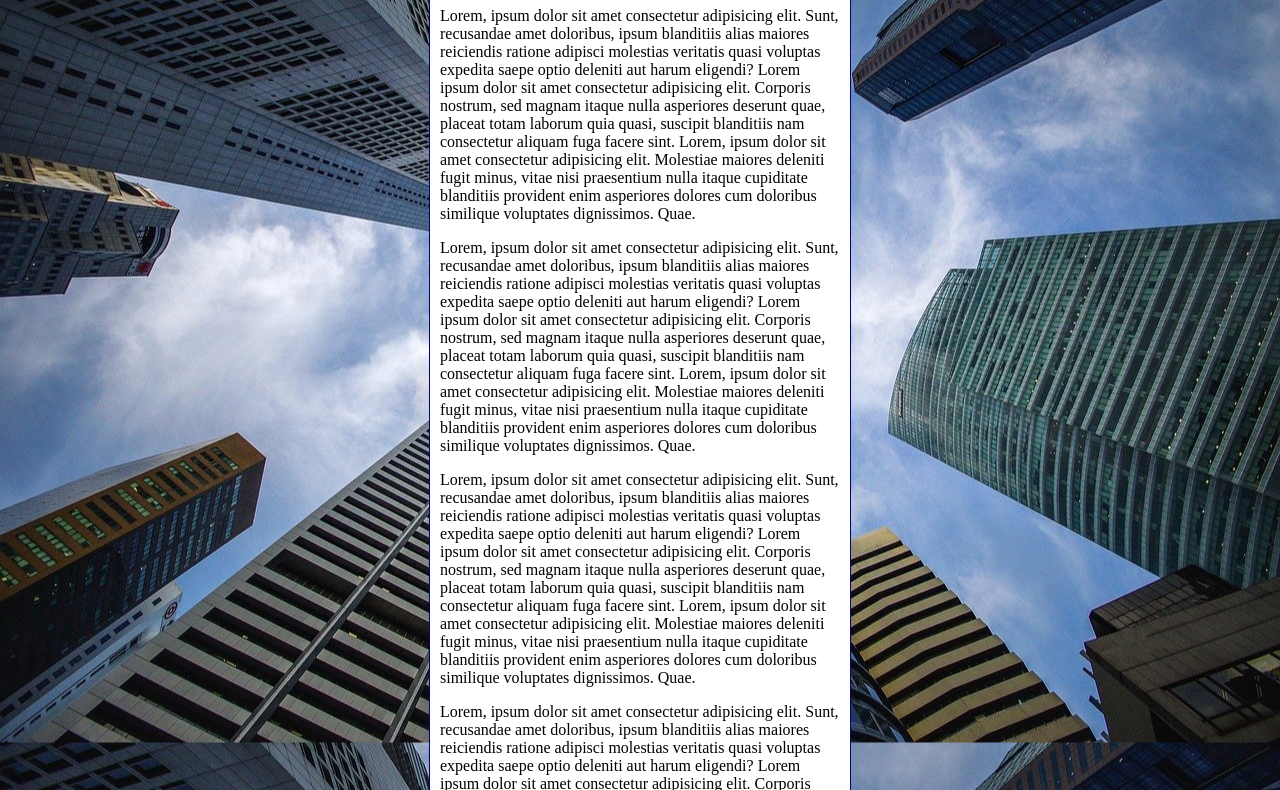
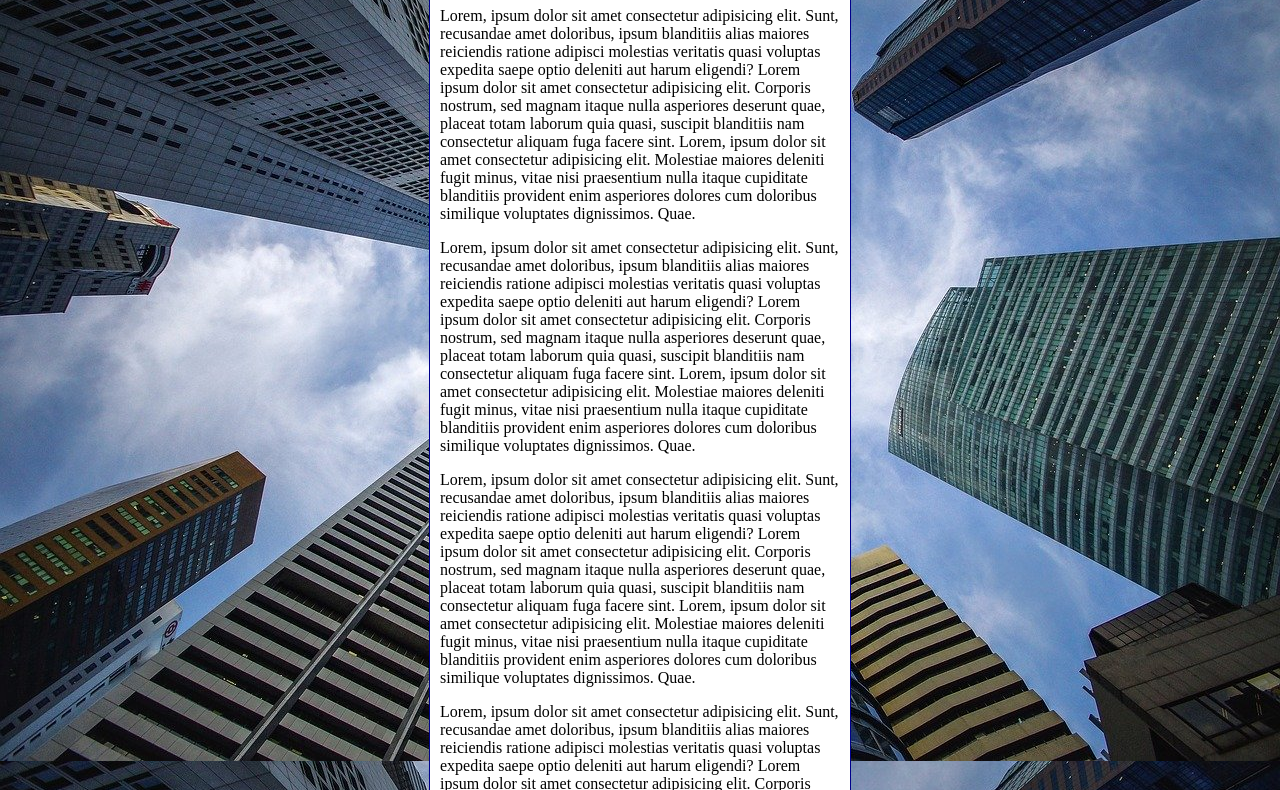
Before and after one commit to DouglasRezend/html-css, a plain HTML site: page exercicios/ex022/fundo006.html in a window 1280 px wide. Shown: the part 92-882 px from the top of the page. Drawn offline with Linux system fonts and the light colour scheme.

Commit message:
fundo006

```diff
--- a/exercicios/ex022/fundo006.html
+++ b/exercicios/ex022/fundo006.html
@@ -4,19 +4,27 @@
   <meta charset="UTF-8">
   <meta http-equiv="X-UA-Compatible" content="IE=edge">
   <meta name="viewport" content="width=device-width, initial-scale=1.0">
-  <title>Document</title>
+  <title>fundo fixo de tela
+      </title>
   <style>
     body{
-      height: 100vh;
+      /*height: 100vh;
       background-color: black;
       background-image: url(imagens/wallpaper002.jpg);
       background-position: center center;
-      background-repeat: repeat-y;
+      background-repeat: no-repeat;
       background-size: cover;
+      background-attachment: fixed;
+
+      Shorthand - background
+       color > image > position > repeat > [size] > attachment
+      */
+background: black url(imagens/wallpaper002.jpg) center center no-repeat  fixed;
+background-size: cover;
    }
    main {
     background-color: white;
-    width: 400px;
+    max-width: 400px;
     padding: 10px;
     margin: auto;
     border: 1px solid darkblue;
```
